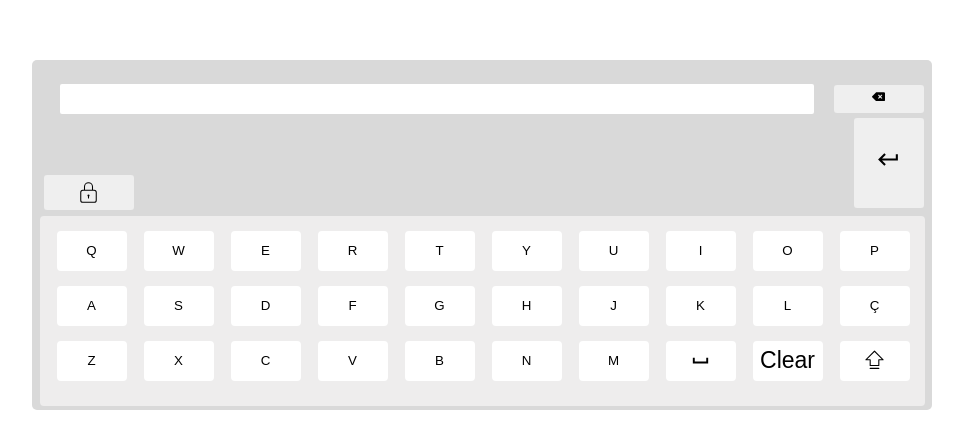
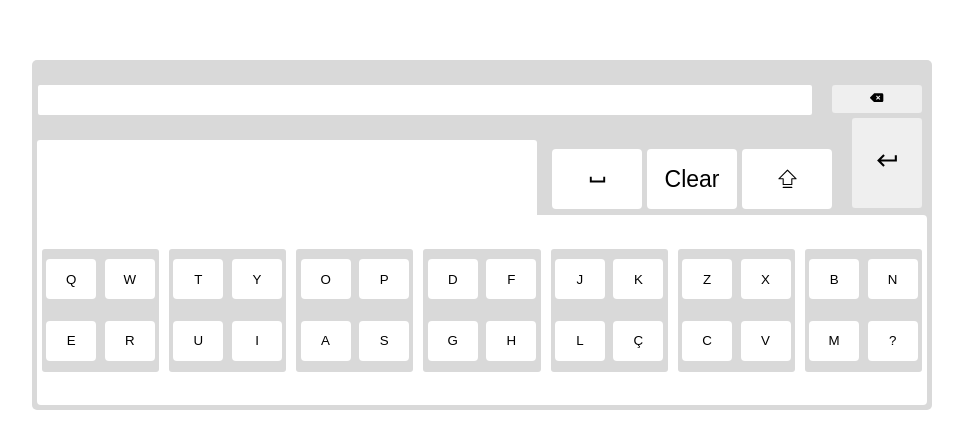
Before and after one commit to viniciusmpaiva/Digital-keyboard, a React (Create React App) app: page / in a window 1280 px wide. Shown: the part 370-800 px from the top of the page, without its empty margins (158-1121 px from the left). Built offline with nearby package versions, Linux system fonts and the light colour scheme.

Commit message:
box section prototype

```diff
--- a/src/Components/Key/index.js
+++ b/src/Components/Key/index.js
@@ -3,49 +3,61 @@ import { KeyButton } from './styled';
 
 export default function Key({
   keyValue,
+  isDisabled,
   handleKeyClick,
-  lineNumber,
-  setActiveCard,
-  onDrop,
-  targetIndex,
-  setTargetIndex,
-  index,
-  changePressed,
+  // targetIndex,
+  // lineNumber,
+  // setActiveCard,
+  // onDrop,
+  // setTargetIndex,
+  // index,
+  // changePressed,
+  width,
+  height,
+  marginLeft,
+  backgroundColor,
+  fontSize,
 }) {
-  const [isDragging, setIsDragging] = useState(false);
-  let fixedIndex;
-  if (lineNumber === 'line2') {
-    fixedIndex = index + 10;
-  } else if (lineNumber === 'line3') {
-    fixedIndex = index + 20;
-  } else {
-    fixedIndex = index;
-  }
+  // const [isDragging, setIsDragging] = useState(false);
+  // let fixedIndex;
+  // if (lineNumber === 'line2') {
+  //   fixedIndex = index + 10;
+  // } else if (lineNumber === 'line3') {
+  //   fixedIndex = index + 20;
+  // } else {
+  //   fixedIndex = index;
+  // }
 
   return (
     <KeyButton
-      className={`${lineNumber} ${isDragging ? 'dragging' : ''} ${targetIndex === fixedIndex ? 'target' : ''}`}
+      // className={`${lineNumber} ${isDragging ? 'dragging' : ''} ${targetIndex === fixedIndex ? 'target' : ''} ${isDisabled ? 'disabled' : ''}`}
+      className={`${isDisabled ? 'disabled' : ''}`}
       key={keyValue}
       onClick={() => handleKeyClick(keyValue)}
-      draggable={changePressed}
-      onDragStart={() => {
-        setActiveCard(keyValue);
-        setIsDragging(true);
-      }}
-      onDragEnd={() => {
-        setActiveCard(null);
-        setIsDragging(false);
-        setTargetIndex(null);
-      }}
-      onDrop={() => {
-        onDrop();
-        setIsDragging(false);
-        setTargetIndex(null);
-      }}
-      onDragOver={(e) => {
-        e.preventDefault();
-        setTargetIndex(fixedIndex);
-      }}
+      // draggable={changePressed}
+      // onDragStart={() => {
+      //   setActiveCard(keyValue);
+      //   setIsDragging(true);
+      // }}
+      // onDragEnd={() => {
+      //   setActiveCard(null);
+      //   setIsDragging(false);
+      //   setTargetIndex(null);
+      // }}
+      // onDrop={() => {
+      //   onDrop();
+      //   setIsDragging(false);
+      //   setTargetIndex(null);
+      // }}
+      // onDragOver={(e) => {
+      //   e.preventDefault();
+      //   setTargetIndex(fixedIndex);
+      // }}
+      width={width}
+      height={height}
+      marginleft={marginLeft}
+      backgroundcolor={backgroundColor}
+      fontSize={fontSize}
     >
       {keyValue}
     </KeyButton>
--- a/src/Components/Key/styled.js
+++ b/src/Components/Key/styled.js
@@ -1,11 +1,11 @@
 import styled from 'styled-components';
 
 export const KeyButton = styled.button`
-  width: 70px;
-  height: 40px;
-  margin-top: 7px;
-  margin-left: 17px;
-  background-color: #fff;
+  width: ${(props) => props.width};
+  height: ${(props) => props.height};
+  font-size: ${(props) => props.fontSize};
+  margin-left: ${(props) => props.marginleft};
+  background-color: ${(props) => props.backgroundcolor || '#fff'};
   border: none;
   border-radius: 4px;
   transition:
@@ -25,4 +25,7 @@ export const KeyButton = styled.button`
     border: 2px solid #000;
     background-color: #999;
   }
+  &.disabled {
+    pointer-events: none;
+  }
 `;
--- /dev/null
+++ b/src/Components/KeyBox/index.js
@@ -0,0 +1,21 @@
+import { KeyBoxContainer } from './styled';
+import Key from '../Key';
+
+export default function KeyBox({ keys, onBoxClick }) {
+  return (
+    <KeyBoxContainer onClick={() => onBoxClick(keys)}>
+      {keys.map((key) => {
+        return (
+          <Key
+            key={key}
+            keyValue={key}
+            isDisabled
+            targetIndex={null}
+            width="50px"
+            height="40px"
+          />
+        );
+      })}
+    </KeyBoxContainer>
+  );
+}
--- /dev/null
+++ b/src/Components/KeyBox/styled.js
@@ -0,0 +1,14 @@
+import styled from 'styled-components';
+
+export const KeyBoxContainer = styled.div`
+  display: grid;
+  background-color: #d9d9d9;
+  grid-template-columns: repeat(2, 1fr);
+  width: 123px;
+  height: 123px;
+  justify-items: center;
+  align-items: center;
+  border-radius: 3px;
+  margin-left: 5px;
+  margin-right: 5px;
+`;
--- a/src/Components/Keyboard/index.js
+++ b/src/Components/Keyboard/index.js
@@ -4,12 +4,14 @@ import {
   Container,
   ReadInputContainer,
   KeyboardContainer,
-  LastLineContainer,
+  DisplayKeyLineContainer,
+  DisplayKeysContainer,
 } from './styled';
 
 import SpecialButtons from '../SpecialButtons';
 import Line from '../Line';
 import SpecialKeys from '../SpecialKeys';
+import KeyBox from '../KeyBox';
 
 export default function Keyboard() {
   const [text, setText] = useState('');
@@ -22,6 +24,8 @@ export default function Keyboard() {
   const [activeCard, setActiveCard] = useState(null);
 
   const [targetIndex, setTargetIndex] = useState(null);
+
+  const [showKeys, setShowKeys] = useState(null);
 
   const [keyboard, setKeyboard] = useState([
     'Q',
@@ -51,6 +55,7 @@ export default function Keyboard() {
     'B',
     'N',
     'M',
+    '?',
   ]);
 
   const handleDelete = () => {
@@ -124,6 +129,11 @@ export default function Keyboard() {
     setTargetIndex(null);
   };
 
+  const onBoxClick = (keys) => {
+    setShowKeys(keys);
+  };
+
+  let boxKeys = [];
   return (
     <Container>
       <ReadInputContainer>
@@ -133,9 +143,11 @@ export default function Keyboard() {
           changePressed={changePressed}
         />
       </ReadInputContainer>
-      <KeyboardContainer>
+      <DisplayKeysContainer>
+        <DisplayKeyLineContainer>
+          {showKeys !== null ? (
             <Line
-          keys={keyboard.slice(0, 10)}
+              keys={showKeys}
               handleKeyClick={handleKeyClick}
               lineNumber="line1"
               setActiveCard={setActiveCard}
@@ -144,35 +156,23 @@ export default function Keyboard() {
               setTargetIndex={setTargetIndex}
               changePressed={changePressed}
             />
-        <Line
-          keys={keyboard.slice(10, 20)}
-          handleKeyClick={handleKeyClick}
-          lineNumber="line2"
-          setActiveCard={setActiveCard}
-          onDrop={onDrop}
-          targetIndex={targetIndex}
-          setTargetIndex={setTargetIndex}
-          changePressed={changePressed}
-        />
-        <LastLineContainer>
-          <Line
-            keys={keyboard.slice(20, 27)}
-            handleKeyClick={handleKeyClick}
-            lineNumber="line3"
-            setActiveCard={setActiveCard}
-            onDrop={onDrop}
-            targetIndex={targetIndex}
-            setTargetIndex={setTargetIndex}
-            changePressed={changePressed}
-          />
-
+          ) : null}
+        </DisplayKeyLineContainer>
         <SpecialKeys
           handleCaps={handleCaps}
+          handleSpace={handleSpace}
           handleClear={handleClear}
-            handleSpace={handleSpace}
-            upperPressed={upperPressed}
         />
-        </LastLineContainer>
+      </DisplayKeysContainer>
+      <KeyboardContainer>
+        {keyboard.map((key) => {
+          boxKeys.push(key);
+          if (boxKeys.length === 4) {
+            const temp = [...boxKeys];
+            boxKeys = [];
+            return <KeyBox keys={temp} onBoxClick={onBoxClick} />;
+          }
+        })}
       </KeyboardContainer>
     </Container>
   );
--- a/src/Components/Keyboard/styled.js
+++ b/src/Components/Keyboard/styled.js
@@ -19,12 +19,14 @@ export const Container = styled.div`
 export const ReadInputContainer = styled.div`
   display: flex;
   align-items: baseline;
+  height: 50px;
+  margin-bottom: 40px;
 
   input {
     border: none;
     margin-top: 20px;
-    margin-left: 20px;
-    width: 750px;
+    margin-left: 1px;
+    width: 770px;
     height: 28px;
     border-radius: 2px;
     border-color: #fff;
@@ -36,12 +38,14 @@ export const ReadInputContainer = styled.div`
 `;
 
 export const KeyboardContainer = styled.div`
-  background-color: #eeeded;
+  background-color: #fff;
   max-width: 890px;
   height: 190px;
   border-radius: 4px;
+  display: flex;
   align-items: center;
   justify-content: center;
+  margin-top: 40px;
 `;
 
 export const LastLineContainer = styled.div`
@@ -50,3 +54,27 @@ export const LastLineContainer = styled.div`
   width: 100%;
   margin-bottom: 7px;
 `;
+
+export const DisplayKeyLineContainer = styled.div`
+  background-color: #fff;
+  height: 80px;
+  width: 500px;
+  margin-bottom: 1px;
+  display: flex;
+  align-items: center;
+  position: absolute;
+  /* top: 70px; */
+  /* left: 5px; */
+  /* margin-left: 55px; */
+  /* margin-top : 100px; */
+  border-radius: 3px;
+  margin-top: 30px;
+`;
+
+export const DisplayKeysContainer = styled.div`
+  display: flex;
+  flex-direction: row;
+  /* width: 100%; */
+  justify-content: flex-start;
+  align-items: center;
+`;
--- a/src/Components/Line/index.js
+++ b/src/Components/Line/index.js
@@ -21,13 +21,18 @@ export default function Line({
             key={key}
             keyValue={key}
             handleKeyClick={handleKeyClick}
-            lineNumber={lineNumber}
-            setActiveCard={setActiveCard}
-            onDrop={() => onDrop(lineNumber, index)}
-            targetIndex={targetIndex}
-            setTargetIndex={setTargetIndex}
-            index={index}
-            changePressed={changePressed}
+            // lineNumber={lineNumber}
+            // setActiveCard={setActiveCard}
+            // onDrop={() => onDrop(lineNumber, index)}
+            // targetIndex={targetIndex}
+            // setTargetIndex={setTargetIndex}
+            // index={index}
+            // changePressed={changePressed}
+            width="105px"
+            height="60px"
+            marginLeft="15px"
+            backgroundColor="#d9d9d9"
+            fontSize="24px"
           />
         );
       })}
--- a/src/Components/SpecialButtons/index.js
+++ b/src/Components/SpecialButtons/index.js
@@ -6,13 +6,13 @@ import { SpecialButtonsContainer } from './styled';
 export default function SpecialButtons({ onClick, changePressed }) {
   return (
     <SpecialButtonsContainer>
-      <button
+      {/* <button
         type="button"
         className={changePressed ? 'change pressed' : 'change'}
         onClick={onClick}
       >
         {changePressed ? <CiUnlock /> : <CiLock />}
-      </button>
+      </button> */}
       <div className="enter-backspace">
         <button type="button" className="delete" onClick={onClick}>
           <FaDeleteLeft />
--- a/src/Components/SpecialKeys/styled.js
+++ b/src/Components/SpecialKeys/styled.js
@@ -2,15 +2,16 @@ import styled from 'styled-components';
 
 export const SpecialKeyContainer = styled.div`
   display: flex;
-  justify-content: space-between;
-  margin-top: 8px;
-  margin-right: 15px;
-
+  justify-content: flex-start;
+  margin-bottom: 8px;
+  float: right;
+  position: absolute;
+  width: 400px;
+  margin-left: 510px;
+  margin-top: 4%;
   button {
-    width: 70px;
-    height: 40px;
-    margin-top: 7px;
-    margin-left: 17px;
+    width: 90px;
+    height: 60px;
     background-color: #fff;
     border: none;
     border-radius: 4px;
@@ -19,6 +20,7 @@ export const SpecialKeyContainer = styled.div`
     align-items: center;
     justify-content: center;
     font-size: 23px;
+    margin-left: 5px;
   }
 
   button:hover {
```
Also changed, not shown: .eslintrc.js. Lines whose indentation alone changed are shown as unchanged.
